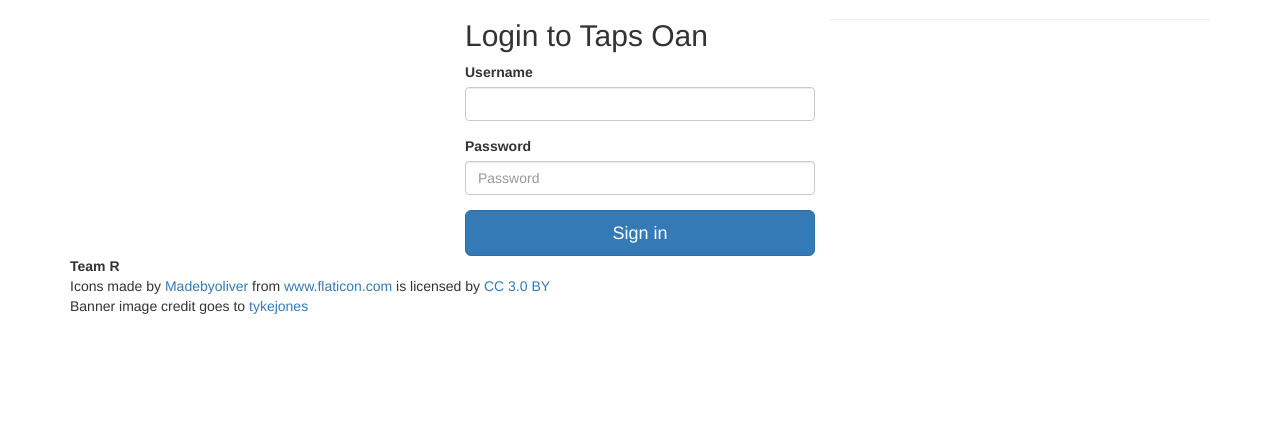
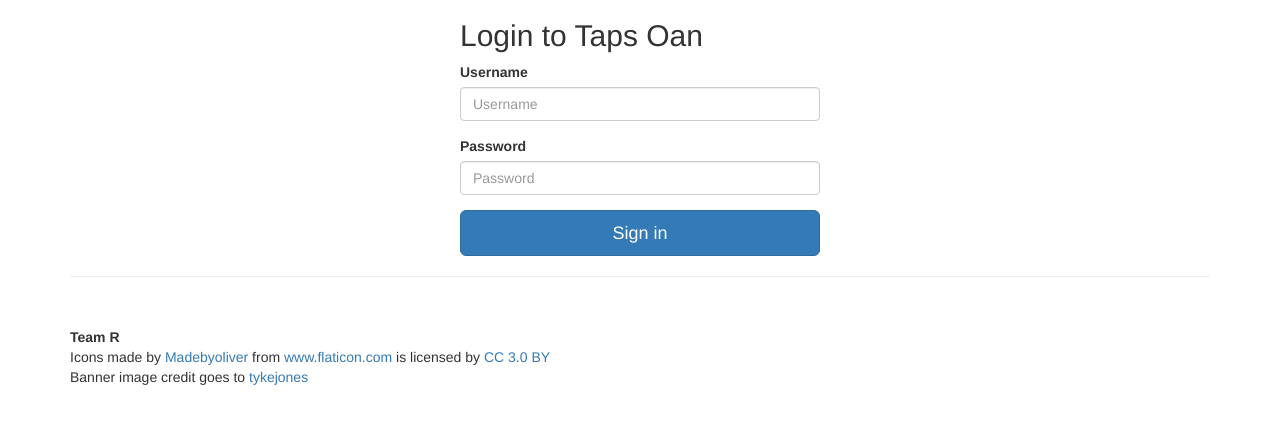
Before and after one commit to pdalziel/taps_oan, a Django app: page /taps_oan/login/ in a window 1280 px wide. Shown: the part 51-475 px from the top of the page. Run offline with Django 3.2, Linux system fonts and the light colour scheme; some libraries are stand-ins or nearby versions.

Commit message:
updated login and registration templates

```diff
--- a/templates/taps_oan/login.html
+++ b/templates/taps_oan/login.html
@@ -7,7 +7,7 @@
 
 {% block body_block %}
     {% load socialaccount %}
-
+<div class="row">
 
     <div class="col-sm-6 col-md-4 col-md-offset-4">
         <div class="h2">Login to Taps Oan</div>
@@ -16,7 +16,7 @@
             <div class="form-group">
                 <label for="exampleInputEmail1">Username</label>
                 {% csrf_token %}
-            <input type="text" class="form-control" id="exampleInputEmail1" name="username" value="">
+                <input type="text" class="form-control" id="exampleInputEmail1" name="username" placeholder="Username">
             </div>
             <div class="form-group">
                 <label for="exampleInputPassword1">Password</label>
@@ -26,10 +26,9 @@
         </form>
         <div class="fb-login-button" data-max-rows="1" data-size="xlarge" data-show-faces="false"
              data-auto-logout-link="true">
-
+        </div>
     </div>
     </div>
 </div>
 
-
 {% endblock %}
--- a/templates/taps_oan/register.html
+++ b/templates/taps_oan/register.html
@@ -5,6 +5,7 @@
 {% endblock %}
 
 {% block body_block %}
+    <div class="row">
     <div class="col-sm-6 col-md-6 col-md-offset-2">
         <div class="h2">Register for Taps Oan</div>
             <div class="account-wall">
@@ -27,5 +28,6 @@
 
             </div>
         </div>
+                    </div>
                {% endif %}
 {% endblock %}
```
Lines whose indentation alone changed are shown as unchanged.
